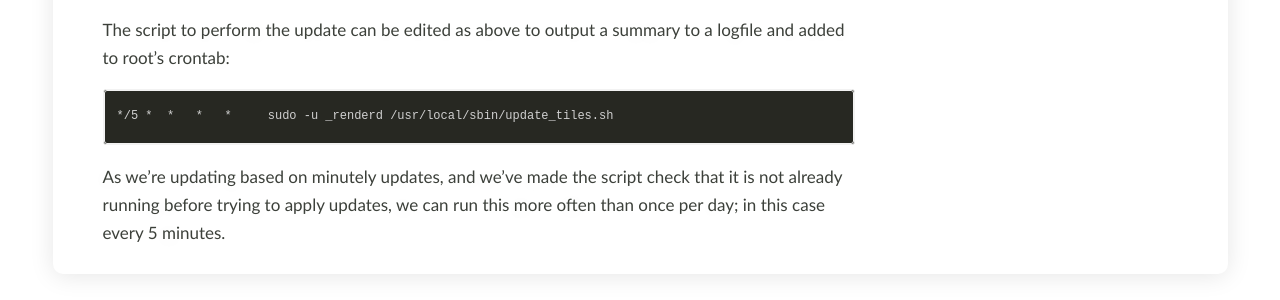
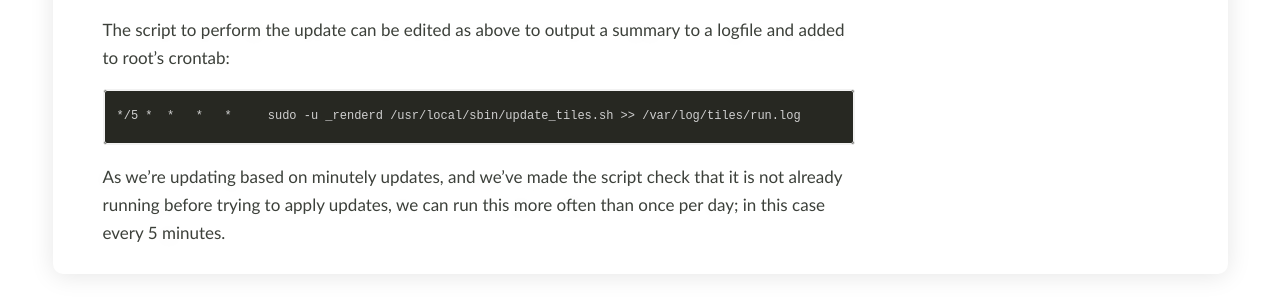
Before and after one commit to switch2osm/switch2osm, a Jekyll site: the page built from serving-tiles/updating-as-people-edit-osm2pgsql-replication.md, in a window 1280 px wide and 900 px high, scrolled down 6670 px. Shown: the part 537-837 px from the top of the window. Built offline with Jekyll 4.4.1, drawn with Linux system fonts in a browser that asks for light colours; comment, search, counter and statistics services are not loaded.

Commit message:
Update updating-as-people-edit-osm2pgsql-replication.md
Make the cron appeand to /var/log/tiles/run.log

```diff
--- a/serving-tiles/updating-as-people-edit-osm2pgsql-replication.md
+++ b/serving-tiles/updating-as-people-edit-osm2pgsql-replication.md
@@ -205,6 +205,6 @@ Again, note that "osm2pgsql-replication" will actually repeat downloading data a
 
 The script to perform the update can be edited as above to output a summary to a logfile and added to root's crontab:
 
-    */5 *  *   *   *     sudo -u _renderd /usr/local/sbin/update_tiles.sh
+    */5 *  *   *   *     sudo -u _renderd /usr/local/sbin/update_tiles.sh >> /var/log/tiles/run.log
 
 As we're updating based on minutely updates, and we've made the script check that it is not already running before trying to apply updates, we can run this more often than once per day; in this case every 5 minutes.
```
